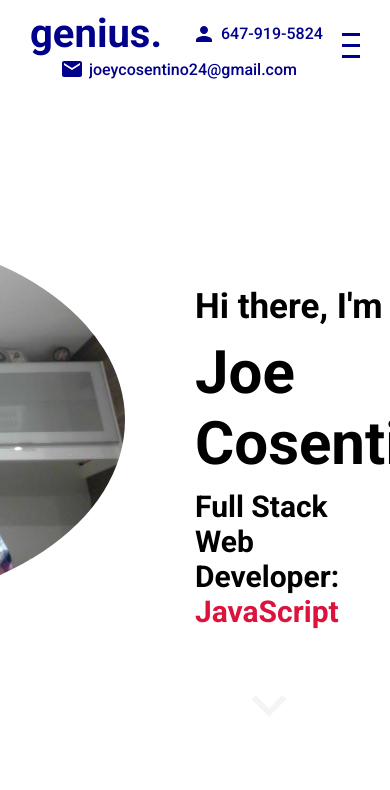
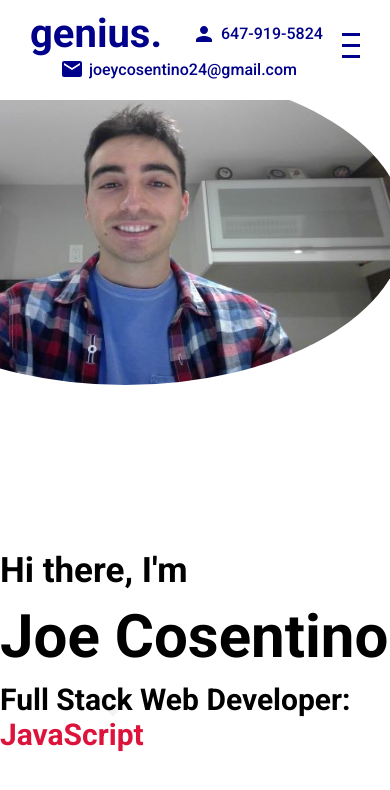
Before and after one commit to JoeCosentino/react-portfolio, a React (Create React App) app: page / in a window 390 px wide. Shown: the top 790 px of the page. Built offline with nearby package versions, Linux system fonts and the light colour scheme.

Commit message:
minor changes to responsiveness

```diff
--- a/src/scss/intro.scss
+++ b/src/scss/intro.scss
@@ -4,6 +4,12 @@
     height: calc(100vh - 70px);
     scroll-snap-align: start;
     display: flex;
+
+    @media screen and (max-width: 768px) {
+        flex-direction: column;
+        justify-content: center;
+        align-items: center;
+    }
 
     .left {
         flex: 0.5;
@@ -13,14 +19,18 @@
             height: 700px;
             width: 700px;
             display: flex;
-            align-items: center;
-            justify-content: center;
+            align-items: flex-start;
+            justify-content: flex-start;
             float: right;
 
             img {
                 width: 80%;
                 border-radius: 50%;
                 // height: 100%;
+
+                @media screen and (max-width: 768px) {
+                    height: 45%;
+                }
             }
         }
     }
```
